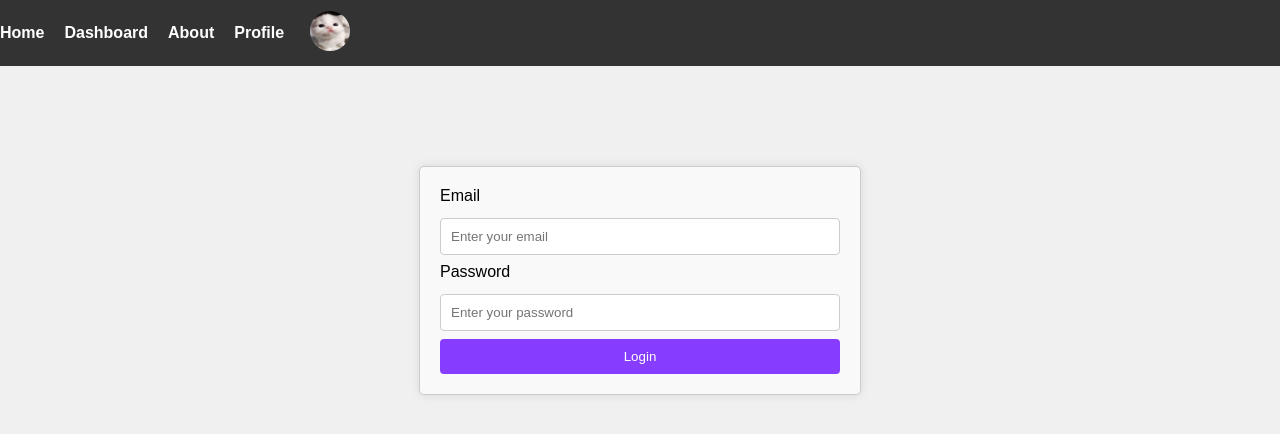
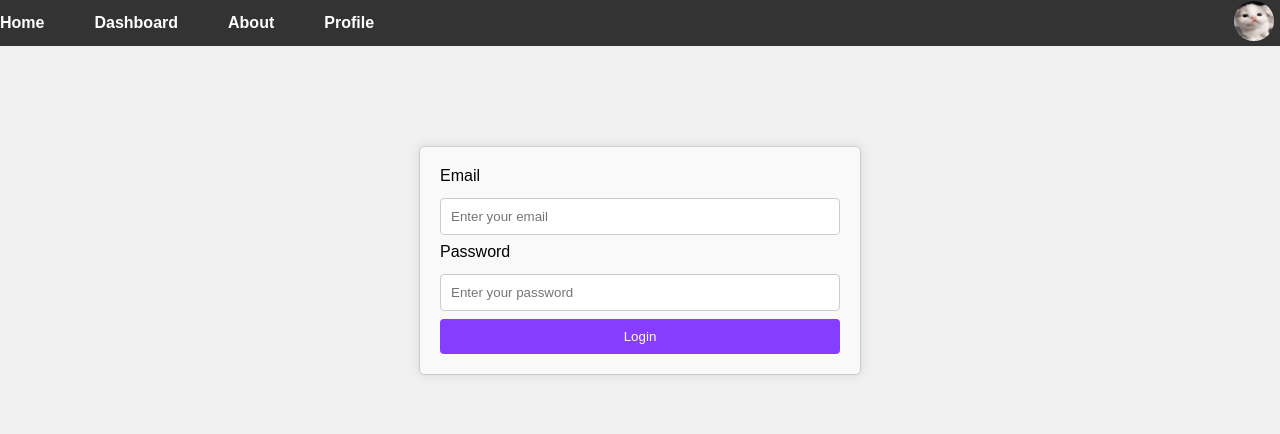
Before and after one commit to rakgoorak/react-training, a React (Create React App) app: page /login in a window 1280 px wide. Shown: the top 434 px of the page. Built offline with nearby package versions, Linux system fonts and the light colour scheme; sample sign-in values are in the browser's storage; the HTML template or start-up script is replaced by a standard one.

Commit message:
update profile-dropdown

```diff
--- a/src/components/Layout/index.js
+++ b/src/components/Layout/index.js
@@ -27,7 +27,9 @@ function Layout() {
               <Link to={"/login"}>Login</Link>
             </div>
           )}
+          <div className="navbar-menu-dropdown">
           {isLogin && <ProfileDropdown />}
+          </div>
         </div>
       </nav>
       <Outlet />
--- a/src/components/Layout/layout.css
+++ b/src/components/Layout/layout.css
@@ -1,14 +1,19 @@
 .navbar {
     background-color: #333;
     color: #fff;
-    padding: 10px 0;
+    padding: 0;
+  }
+
+  .navbar-menu-dropdown{
+    margin-left: auto;
   }
 
   .navbar-menu {
     display: flex;
     justify-content: flex-start;
     align-items: center;
-    gap: 20px;
+    gap: 50px;
+    margin-right: 0;
   }
 
   .navbar-menu-item a,
--- a/src/mockData/loginProfile.js
+++ b/src/mockData/loginProfile.js
@@ -1,4 +1,3 @@
-import catProfileImage from "../assets/images/cat.JPG";
 
 const PROFILE_LIST = [
     {
@@ -14,7 +13,6 @@ const PROFILE_LIST = [
       userName: "user",
       firstName: "Patiphan",
       lastName: "Wilaiphit",
-      picture: catProfileImage,
     },
   ];
 
```
